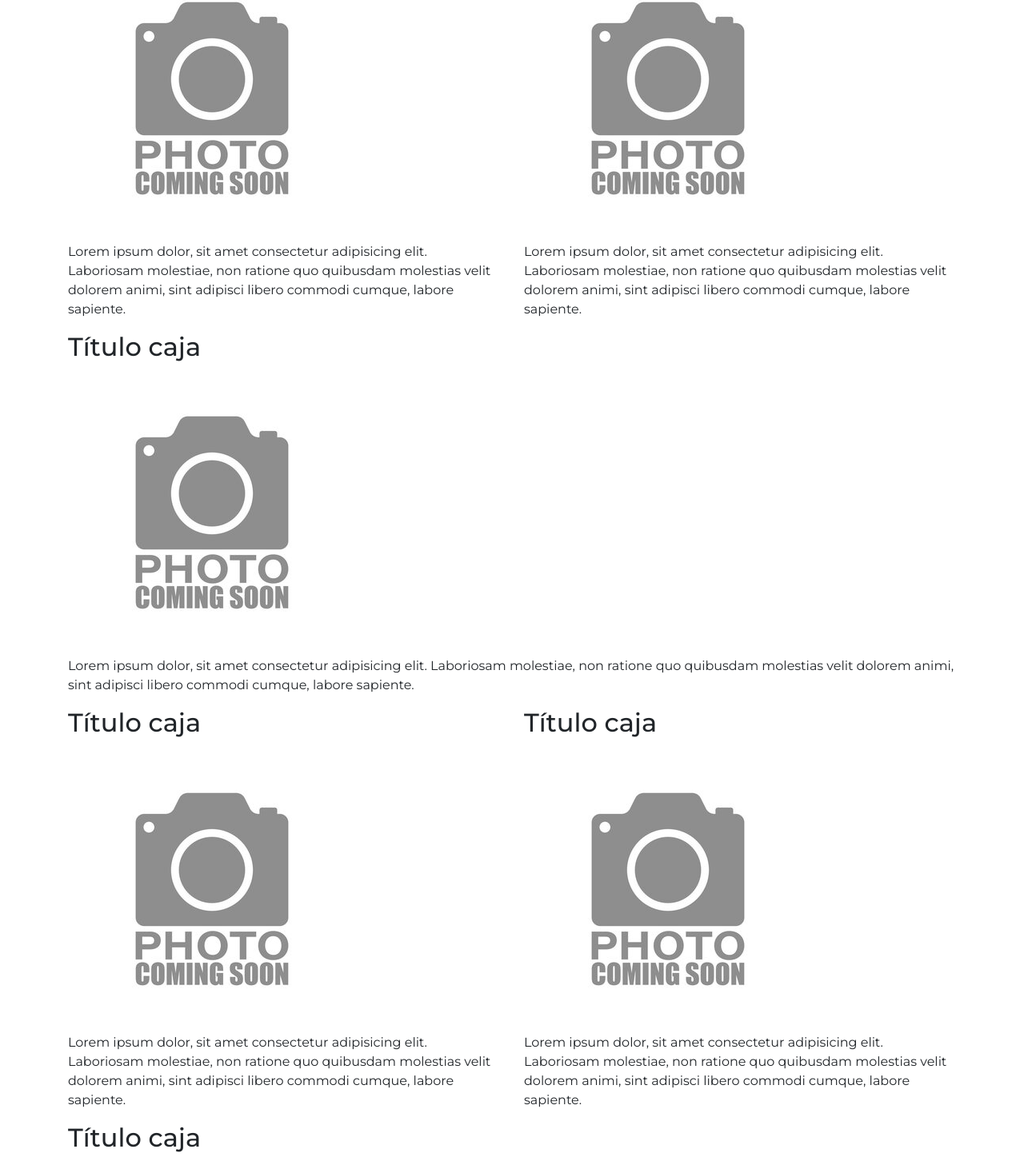
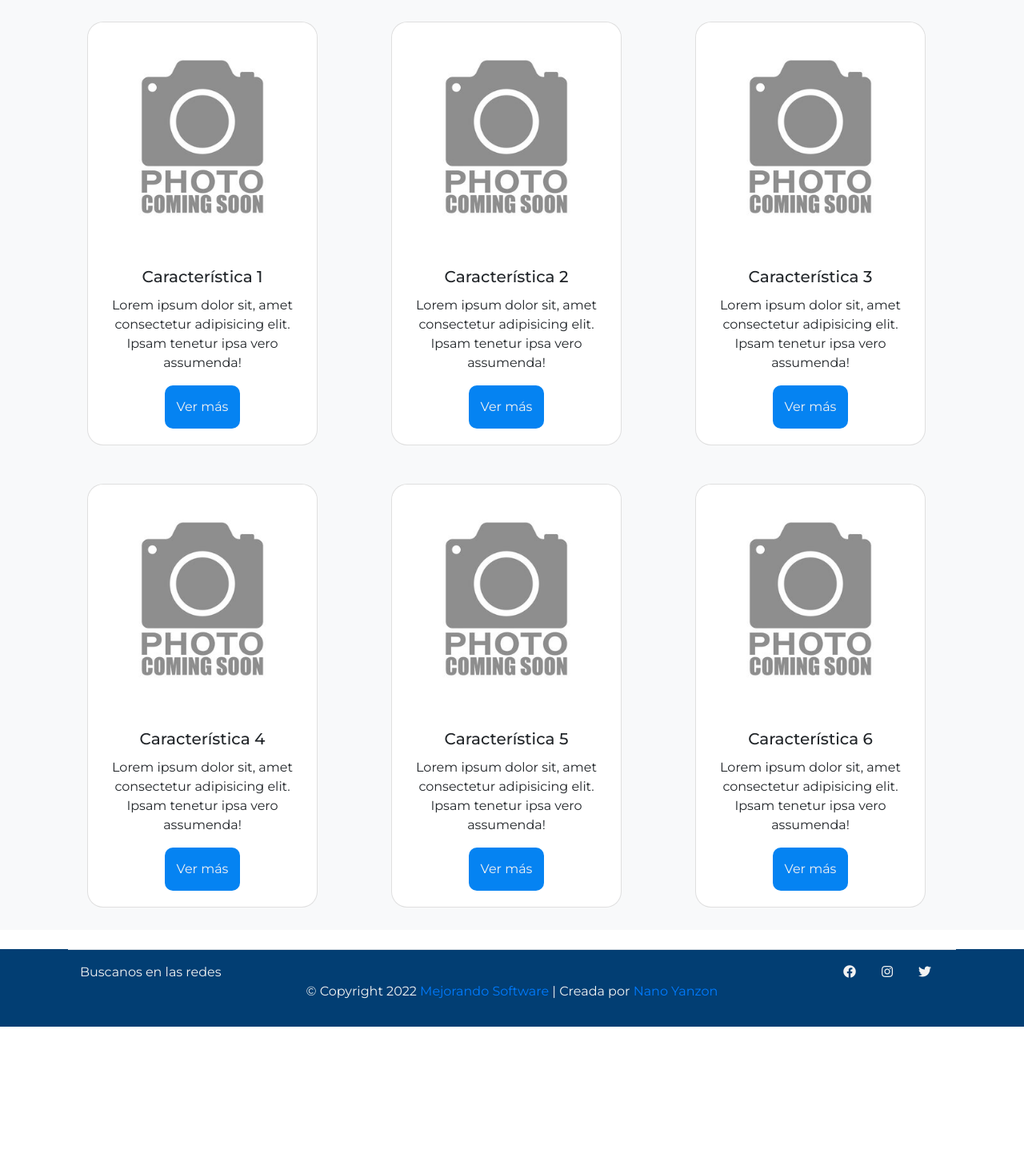
Before and after one commit to NanoYanzon/CoderhouseWebDev, a website: page pages/software.html in a window 1280 px wide. Shown: the part 314-1761 px from the top of the page at 80% size. After the commit the page ends 1622 px from the top, so only its background shows below. Drawn offline with nearby package versions, Linux system fonts and the light colour scheme.

Commit message:
Estilo a la página softwaare y rediseño del footer

```diff
--- a/package.json
+++ b/package.json
@@ -1,7 +1,6 @@
 {
   "name": "web",
   "version": "1.0.0",
-  "description": "",
   "main": "index.js",
   "scripts": {
     "compile:sass": "sass --watch scss/style.scss css/style.css"
@@ -16,5 +15,6 @@
   "bugs": {
     "url": "https://github.com/NanoYanzon/CoderhouseWebDev/issues"
   },
-  "homepage": "https://github.com/NanoYanzon/CoderhouseWebDev#readme"
+  "homepage": "https://github.com/NanoYanzon/CoderhouseWebDev#readme",
+  "description": ""
 }
--- a/pages/software.html
+++ b/pages/software.html
@@ -65,149 +65,141 @@
     <main>
       <!--seccion 1-->
       <section class="softwarepage">
-        <div class="container">
-          <div class="row">
-            <div class="col">
-              <!--Texto-->
-              <h1>Título Software Page</h1>
-              <h3>Lorem ipsum dolor sit, amet consectetur adipisicing elit.</h3>
+        <div class="container py-3">
+          <div class="p-3 pb-md-4 mx-auto text-center">
+            <h1 class="display-5 fw-bold lh-1 mb-3 textoazuloscuro ">Características</h1>
+            <p class="fs-5 text-muted">Lorem ipsum dolor sit amet, consectetur adipisicing elit. Culpa magni beatae delectus recusandae modi sed. Pariatur eveniet dolor soluta iste!</p>
+          </div>
+        </div>
+
+
+
+        <div class="py-1 bg-light ">
+          <div class="container ">
+            <div class="row justify-content-center align-items-center text-center">
+              <div class="col ">
+                <div class="card roundcorner mx-4 my-4" style="width: 18rem;">
+                  <img
+                        class="card-img-top roundcorner"
+                        src="../images/soon.jpg"
+                        alt="comming soon"
+                      />
+                  <div class="card-body">
+                    <h5 class="card-title">Característica 1</h5>
+                    <p class="card-text">Lorem ipsum dolor sit, amet consectetur adipisicing elit. Ipsam tenetur ipsa vero assumenda!</p>
+                    <a href="#" class="btn btn-primary botonchico"><span>Ver más</span></a>
+
                   </div>
                 </div>
               </div>
-
-        <div class="container">
-          <div clas="flexcont">
-            <div class="row">
-              <div class="col">
-                <div class="soft__box">
-                  <h2>Título caja</h2>
+              <div class="col ">
+                <div class="card roundcorner mx-4 my-4" style="width: 18rem;">
                   <img
-                    class="imganCentrada"
+                        class="card-img-top roundcorner"
                         src="../images/soon.jpg"
                         alt="comming soon"
                       />
-                  <p>
-                    Lorem ipsum dolor, sit amet consectetur adipisicing elit.
-                    Laboriosam molestiae, non ratione quo quibusdam molestias
-                    velit dolorem animi, sint adipisci libero commodi cumque,
-                    labore sapiente.
-                  </p>
+                  <div class="card-body">
+                    <h5 class="card-title">Característica 2</h5>
+                    <p class="card-text">Lorem ipsum dolor sit, amet consectetur adipisicing elit. Ipsam tenetur ipsa vero assumenda!</p>
+                    <a href="#" class="btn btn-primary botonchico"><span>Ver más</span></a>
+
                   </div>
                 </div>
-              <div class="col">
-                <div class="soft__box">
-                  <h2>Título caja</h2>
+              </div>
+              <div class="col ">
+                <div class="card roundcorner mx-4 my-4" style="width: 18rem;">
                   <img
-                    class="imganCentrada"
+                        class="card-img-top roundcorner"
                         src="../images/soon.jpg"
                         alt="comming soon"
                       />
-                  <p>
-                    Lorem ipsum dolor, sit amet consectetur adipisicing elit.
-                    Laboriosam molestiae, non ratione quo quibusdam molestias
-                    velit dolorem animi, sint adipisci libero commodi cumque,
-                    labore sapiente.
-                  </p>
+                  <div class="card-body">
+                    <h5 class="card-title">Característica 3</h5>
+                    <p class="card-text">Lorem ipsum dolor sit, amet consectetur adipisicing elit. Ipsam tenetur ipsa vero assumenda!</p>
+                    <a href="#" class="btn btn-primary botonchico"><span>Ver más</span></a>
+
                   </div>
                 </div>
-              <div class="col">
-                <div class="soft__box">
-                  <h2>Título caja</h2>
+              </div>
+              <div class="col ">
+                <div class="card roundcorner mx-4 my-4" style="width: 18rem;">
                   <img
-                    class="imganCentrada"
+                        class="card-img-top roundcorner"
                         src="../images/soon.jpg"
                         alt="comming soon"
                       />
-                  <p>
-                    Lorem ipsum dolor, sit amet consectetur adipisicing elit.
-                    Laboriosam molestiae, non ratione quo quibusdam molestias
-                    velit dolorem animi, sint adipisci libero commodi cumque,
-                    labore sapiente.
-                  </p>
+                  <div class="card-body">
+                    <h5 class="card-title">Característica 4</h5>
+                    <p class="card-text">Lorem ipsum dolor sit, amet consectetur adipisicing elit. Ipsam tenetur ipsa vero assumenda!</p>
+                    <a href="#" class="btn btn-primary botonchico"><span>Ver más</span></a>
+
                   </div>
                 </div>
               </div>
-          </div>
-
-          <div clas="flexcont">
-            <div class="row">
-              <div class="col">
-                <div class="soft__box">
-                  <h2>Título caja</h2>
+              <div class="col ">
+                <div class="card roundcorner mx-4 my-4" style="width: 18rem;">
                   <img
-                    class="imganCentrada"
+                        class="card-img-top roundcorner"
                         src="../images/soon.jpg"
                         alt="comming soon"
                       />
-                  <p>
-                    Lorem ipsum dolor, sit amet consectetur adipisicing elit.
-                    Laboriosam molestiae, non ratione quo quibusdam molestias
-                    velit dolorem animi, sint adipisci libero commodi cumque,
-                    labore sapiente.
-                  </p>
+                  <div class="card-body">
+                    <h5 class="card-title">Característica 5</h5>
+                    <p class="card-text">Lorem ipsum dolor sit, amet consectetur adipisicing elit. Ipsam tenetur ipsa vero assumenda!</p>
+                    <a href="#" class="btn btn-primary botonchico"><span>Ver más</span></a>
+
                   </div>
                 </div>
-              <div class="col">
-                <div class="soft__box">
-                  <h2>Título caja</h2>
+              </div>
+              <div class="col ">
+                <div class="card roundcorner mx-4 my-4" style="width: 18rem;">
                   <img
-                    class="imganCentrada"
+                        class="card-img-top roundcorner"
                         src="../images/soon.jpg"
                         alt="comming soon"
                       />
-                  <p>
-                    Lorem ipsum dolor, sit amet consectetur adipisicing elit.
-                    Laboriosam molestiae, non ratione quo quibusdam molestias
-                    velit dolorem animi, sint adipisci libero commodi cumque,
-                    labore sapiente.
-                  </p>
-                </div>
-              </div>
-              <div class="col">
-                <div class="soft__box">
-                  <h2>Título caja</h2>
-                  <img
-                    class="imganCentrada"
-                    src="../images/soon.jpg"
-                    alt="comming soon"
-                  />
-                  <p>
-                    Lorem ipsum dolor, sit amet consectetur adipisicing elit.
-                    Laboriosam molestiae, non ratione quo quibusdam molestias
-                    velit dolorem animi, sint adipisci libero commodi cumque,
-                    labore sapiente.
-                  </p>
+                  <div class="card-body">
+                    <h5 class="card-title">Característica 6</h5>
+                    <p class="card-text">Lorem ipsum dolor sit, amet consectetur adipisicing elit. Ipsam tenetur ipsa vero assumenda!</p>
+                    <a href="#" class="btn btn-primary botonchico"><span>Ver más</span></a>
+
                   </div>
                 </div>
               </div>
               </div>
             </div>
+          </div>
+        </div>
+        <!-- FIN Bootstrap-->
       </section>
     </main>
 
     <!-- footer-->
+    <div class="fondoazuloscuro">
       <div class="container">
         <footer class="d-flex flex-wrap justify-content-between align-items-center py-3 my-4 border-top">
           <div class="col-md-4 d-flex align-items-center">
-          <span class="mb-3 mb-md-0 text-muted">Buscanos en las redes</span>
+            <span class="mb-3 mb-md-0 textogris">Buscanos en las redes</span>
           </div>
 
           <ul class="nav col-md-4 justify-content-end list-unstyled d-flex">
-          <li class="ms-3 px-3"><a class="text-muted" href="#"><i class="fab fa-facebook"></i></a></li>
-          <li class="ms-3 px-3"><a class="text-muted" href="#"><i class="fab fa-instagram"></i></a></li>
-          <li class="ms-3  px-3"><a class="text-muted" href="#"><i class="fab fa-twitter"></i></a></li>
+            <li class="ms-3 px-3"><a class="textogris" href="#"><i class="fab fa-facebook"></i></a></li>
+            <li class="ms-3 px-3"><a class="textogris" href="#"><i class="fab fa-instagram"></i></a></li>
+            <li class="ms-3  px-3"><a class="textogris" href="#"><i class="fab fa-twitter"></i></a></li>
           </ul>
 
         <div class="container">
             <div class="col d-flex align-items-center justify-content-center">
-            <p class="text-muted">&copy; Copyright 2022 <a href="#">Mejorando Software</a> | Creada
+              <p class="textogris">&copy; Copyright 2022 <a href="#">Mejorando Software</a> | Creada
               por <a href="nanoyanzon.com">Nano Yanzon</a></p>
             </div>
           </div>
         </div>
         </footer>
+
+
       </div>
-
 
     <script
       src="https://code.jquery.com/jquery-3.3.1.slim.min.js"
--- a/scss/_botones.scss
+++ b/scss/_botones.scss
@@ -32,3 +32,38 @@
     }
   }
 }
+
+.botonchico {
+  border-radius: 10px;
+  background-color: $azul;
+  border: none;
+  color: $gris;
+  text-align: center;
+  font-size: 1rem;
+  padding: 15px;
+  transition: all 0.5s;
+  cursor: pointer;
+  span {
+    cursor: pointer;
+    display: inline-block;
+    position: relative;
+    transition: 0.5s;
+    &:after {
+      content: "\00bb";
+      position: absolute;
+      opacity: 0;
+      top: 0;
+      right: -20px;
+      transition: 0.5s;
+    }
+  }
+  &:hover {
+    span {
+      padding-right: 25px;
+      &:after {
+        opacity: 1;
+        right: 0;
+      }
+    }
+  }
+}
--- a/scss/_colores.scss
+++ b/scss/_colores.scss
@@ -11,3 +11,11 @@ $gris: #f2f2f2;
 .textogris {
   @include colordetexto($gris);
 }
+
+.fondoazuloscuro {
+  background-color: $azuloscuro;
+  @include colordetexto($gris);
+}
+.fondoazul {
+  background-color: $azul;
+}
--- a/scss/_software.scss
+++ b/scss/_software.scss
@@ -0,0 +1,8 @@
+.card-img {
+  /*min-width: 5rem;
+  margin: 1rem 0;
+  max-width: 100%;*/
+  display: block;
+  margin: auto;
+  /*height: 225;*/
+}
```
Also changed, not shown: index.html (+8 -8 lines), pages/contacto.html (+8 -5 lines), pages/nosotros.html (+8 -5 lines), pages/precios.html (+8 -5 lines), css/style.css, 1 other file. Lines whose indentation alone changed are shown as unchanged.
